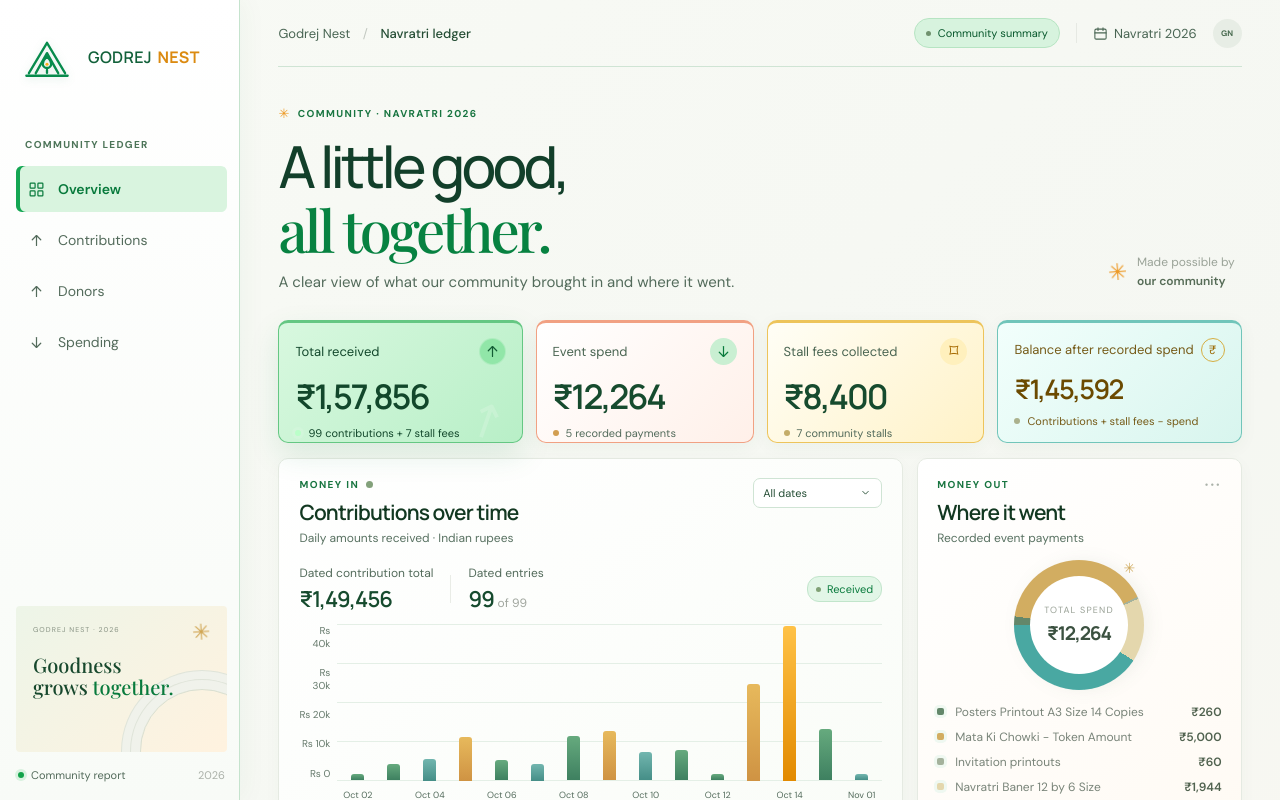
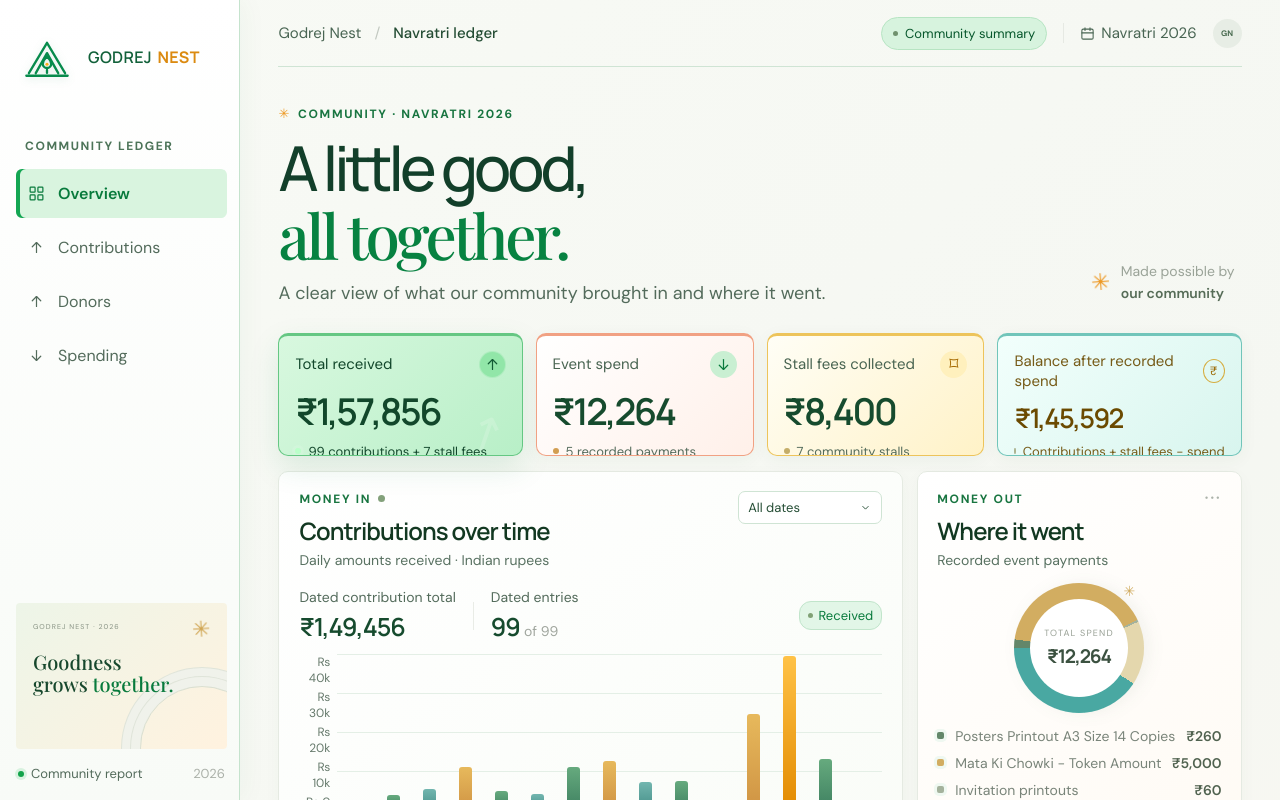
Before and after one commit to abhisheksawant52/Godrejnest, a React (Vite) app: page / in a window 1280 px wide. Shown: the top 800 px of the page. Built offline with nearby package versions, Linux system fonts and the light colour scheme; a web font is replaced by a local one.

Commit message:
Updating Data

```diff
--- a/src/styles.css
+++ b/src/styles.css
@@ -234,3 +234,32 @@
 @keyframes scroll-pop{from{opacity:0;transform:translateY(8px) scale(.9)}to{opacity:1;transform:translateY(0) scale(1)}}
 @media(max-width:760px){.scroll-top{right:16px;bottom:16px;width:44px;height:44px}}
 @media(prefers-reduced-motion:reduce){.heading-aside-icon,.art-star{animation:none}.panel,.side-nav a,.scroll-top{transition:none}}
+/* Extra-large reading scale requested for the full dashboard. */
+body{font-size:18px}
+.sidebar-label{font-size:12px}
+.side-nav a{font-size:16px;height:49px}
+.sidebar-foot{font-size:13px}
+.breadcrumb,.year-select{font-size:15px}
+.privacy-chip{font-size:13px}
+.page-heading h1{font-size:62px}
+.page-heading p{font-size:18px}
+.kicker,.panel-kicker{font-size:12px}
+.heading-aside{font-size:14px}
+.stat-head{font-size:15px}
+.stat-value{font-size:37px}
+.stat-foot{font-size:13px}
+.panel-head h2{font-size:24px}
+.panel-head p,.chart-label,.chart-summary strong small{font-size:14px}
+.chart-summary strong{font-size:25px}
+.select-pill select,.chart-badge,.chart-legend,.data-note{font-size:13px}
+.y-axis{font-size:12px}.x-label{font-size:10px}
+.spend-legend>div,.spend-legend b{font-size:14px}
+.donor-table th,.activity-panel th{font-size:12px}
+.donor-table td,.activity-panel td,.donor-name-cell,.activity-panel td>b{font-size:15px}
+.donor-foot,.table-foot{font-size:13px}
+.table-search input,.sort-select,.sort-select select,.export-button{font-size:14px}
+.stall-total-row strong{font-size:30px}
+.stall-total-row span,.stall-foot,.balance-panel>p{font-size:13px}
+.footer>span:nth-child(2),.footer-right{font-size:12px}
+@media(max-width:760px){.page-heading h1{font-size:50px}.panel-head h2{font-size:21px}.stat-value{font-size:30px}}
+@media(max-width:480px){.side-nav a{font-size:14px}.page-heading h1{font-size:42px}.page-heading p{font-size:15px}.stat-head{font-size:11px}.stat-value{font-size:24px}.stat-foot{font-size:10px}.panel-head h2{font-size:18px}.panel-head p,.donor-table td,.activity-panel td,.donor-name-cell,.activity-panel td>b{font-size:12px}.donor-table th,.activity-panel th{font-size:10px}.chart-summary strong{font-size:20px}.chart-label,.chart-badge,.chart-legend,.data-note{font-size:10px}.spend-legend>div,.spend-legend b{font-size:11px}}
```
Also changed, not shown: 4 other files (tests, documents, lock files or other folders).
